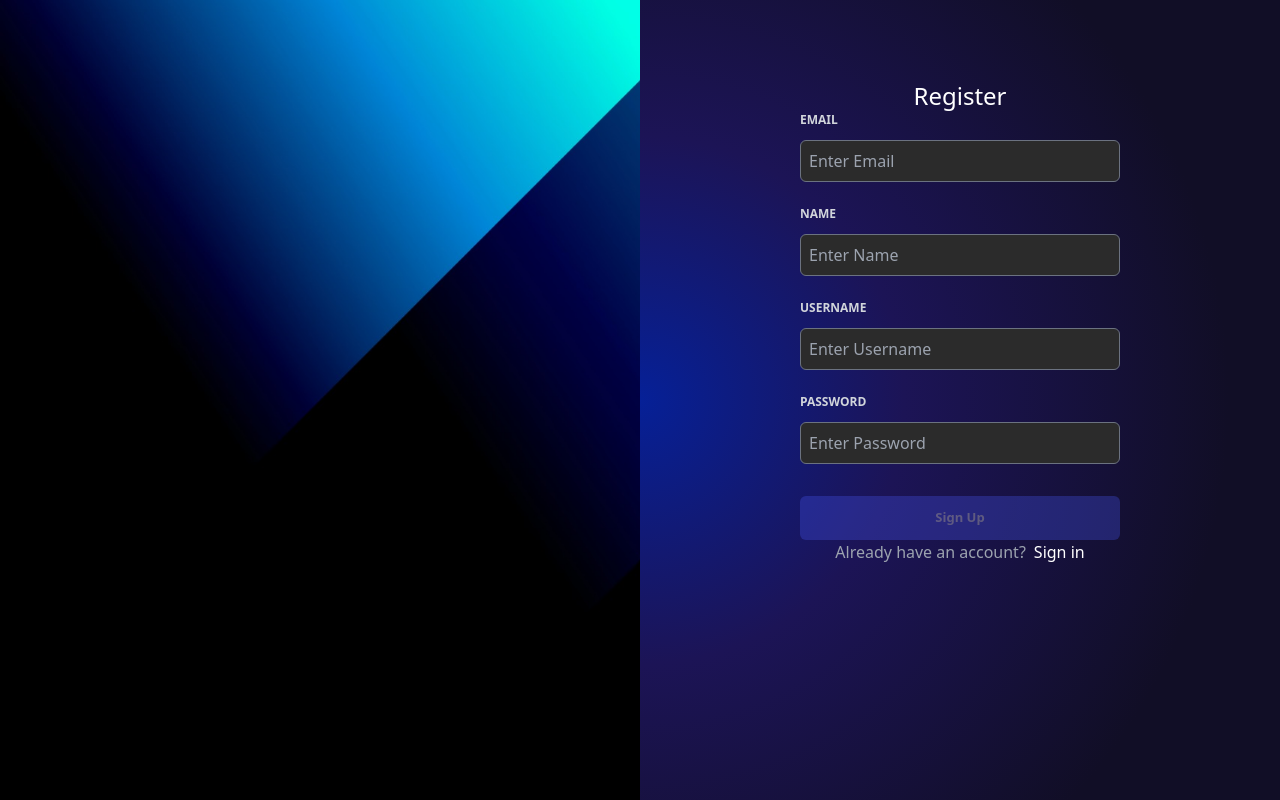
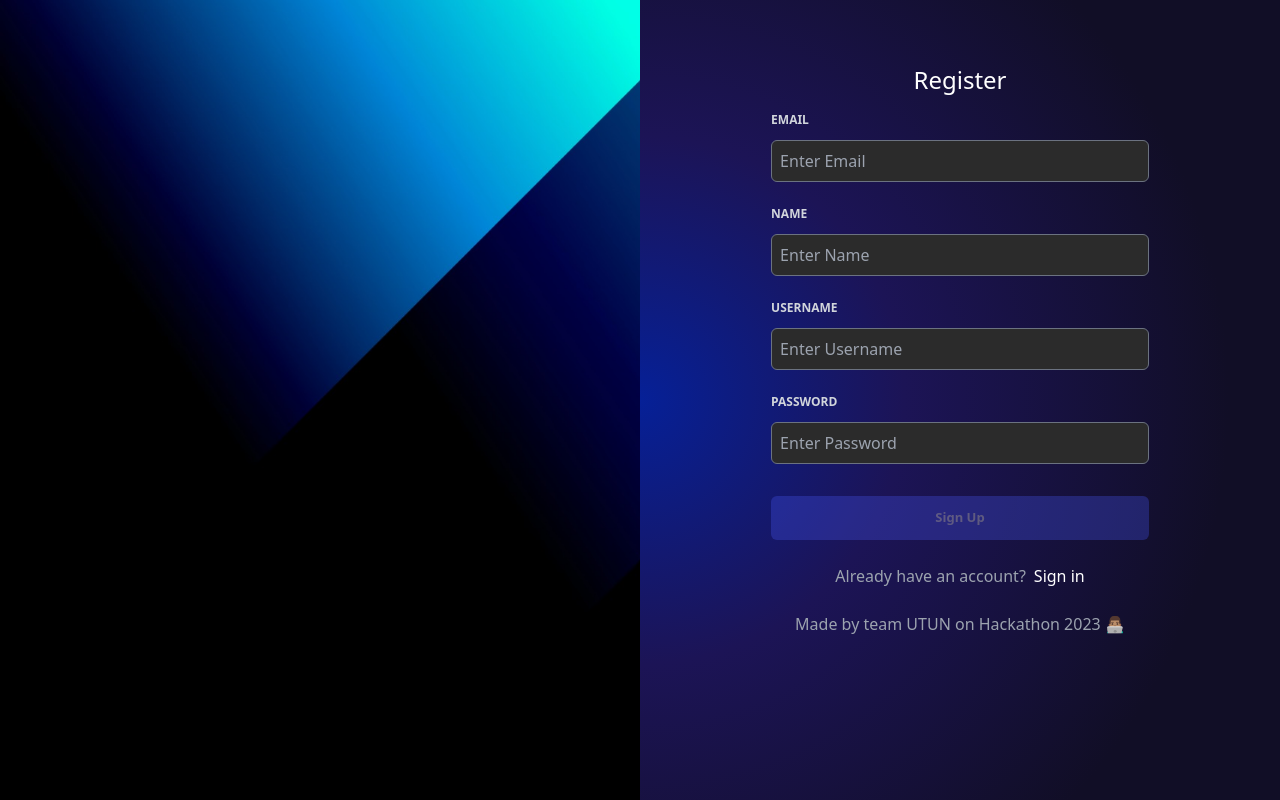
Before and after one commit to aminnicevic04/Hackathon-App, a Next.js app: page /signup in a window 1280 px wide. Built offline with nearby package versions, Linux system fonts and the light colour scheme; no server answers.

Commit message:
signup form changes

```diff
--- a/components/auth/signup/SignupForm.js
+++ b/components/auth/signup/SignupForm.js
@@ -58,11 +58,13 @@ const SignupForm = () => {
   }
 
   return (
-    <div className="flex flex-col p-8">
+    <div className="flex flex-col">
       <ToastContainer />
       <div>
         <div>
-          <h2 className="section_title_smaller text-white text-center">
+          <h2
+            className={`section_title_smaller text-white text-center p-4 max-md:p-0`}
+          >
             Register
           </h2>
         </div>
@@ -70,7 +72,7 @@ const SignupForm = () => {
           <p></p>
         </div>
       </div>
-      <form className="flex flex-col gap-8 w-80 " onSubmit={signupAction}>
+      <form className="flex flex-col gap-8" onSubmit={signupAction}>
         <div className="flex flex-col gap-6">
           <Input
             elementType={"input"}
@@ -123,11 +125,16 @@ const SignupForm = () => {
           </Button>
         </div>
       </form>
-      <div className="flex gap-2 justify-center">
-        <p className="text-gray-400 text-center">Already have an account?</p>
-        <Link href="/login" className="text-white">
-          Sign in
-        </Link>
+      <div className="flex flex-col gap-6 p-6">
+        <div className="flex gap-2 justify-center">
+          <p className="text-gray-400 text-center">Already have an account?</p>
+          <Link href="/login" className="text-white">
+            Sign in
+          </Link>
+        </div>
+        <p className="text-gray-400 text-center">
+          Made by team UTUN on Hackathon 2023 👨🏽‍💻
+        </p>
       </div>
     </div>
   );
```
